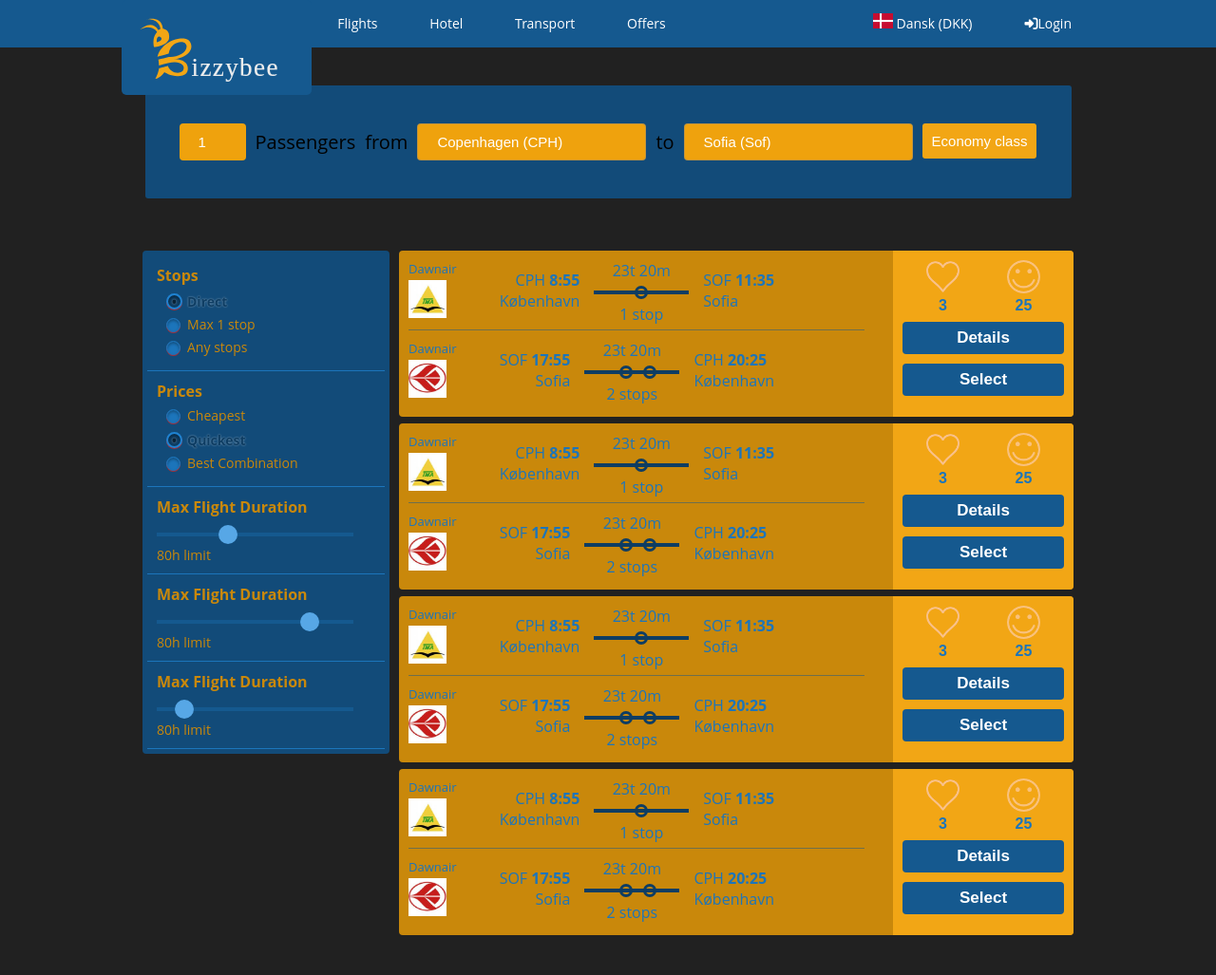
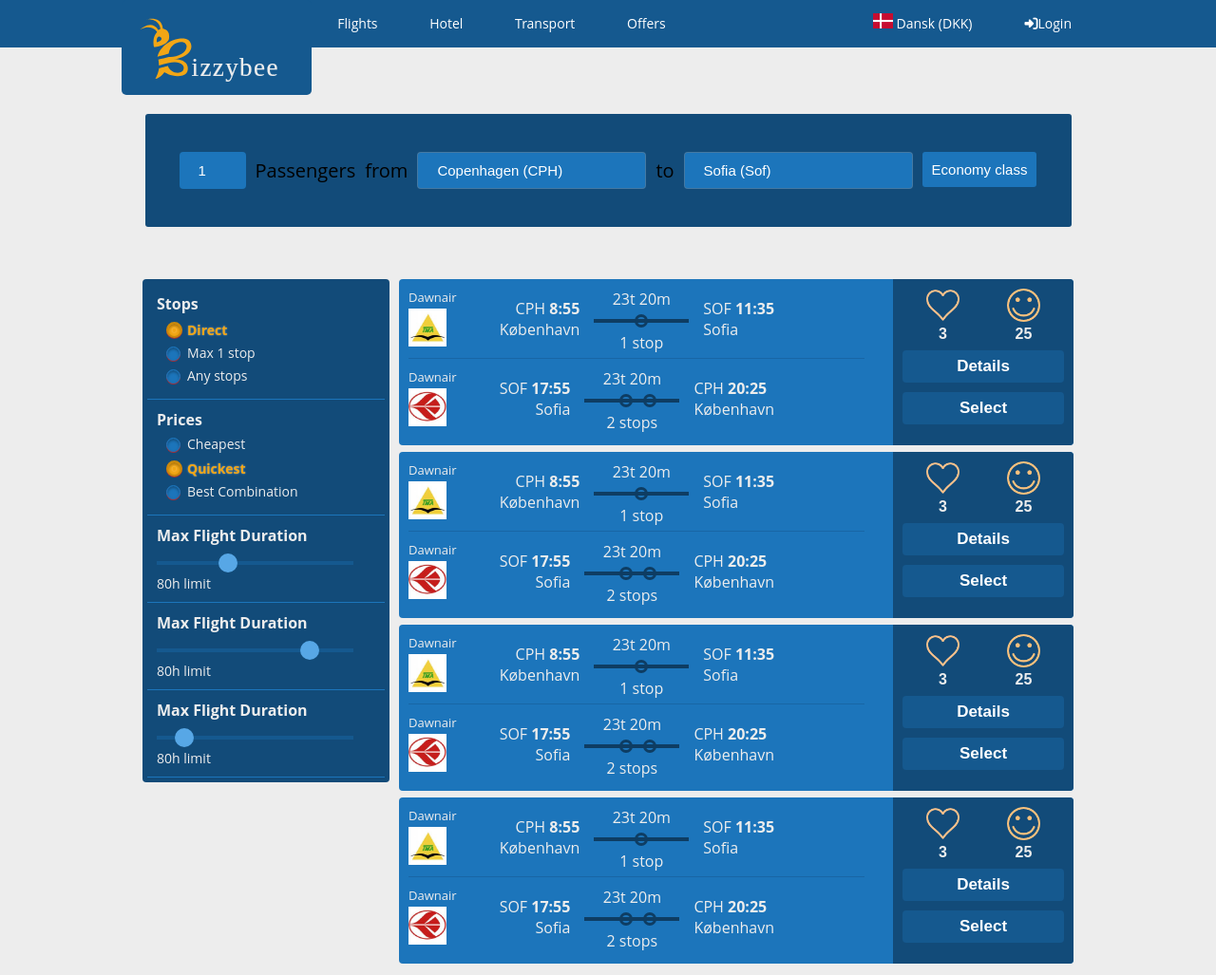
Before and after one commit to ShawnDK/interfaceD, a PHP site: page /results.html in a window 1280 px wide. Shown: the whole page at 95% size. Before the commit the page ends 985 px from the top, so only its background shows below. Run offline with PHP 8.4, Linux system fonts and the light colour scheme; some libraries are stand-ins or nearby versions; some web fonts are replaced.

Commit message:
style on results html

```diff
--- a/style.css
+++ b/style.css
@@ -8,7 +8,7 @@
 /*
     Display
  */
-body, #nav, #nav #leftNav, #nav #rightNav, #searchBox, #searchBox .flex-form, #destinationsFavourite, #destinationsHistory, #destinationsFavourite .favourite-images, #destinationsHistory .favourite-images, #SearchWrap, #flightSearchInfo, #flightSearchResultsAndFilters, #flightSearchResultsAndFilters #flightSearchResults .flightOption .flightItems .flightItem, #flightSearchResultsAndFilters #flightSearchResults .flightOption .aside, #flightSearchResultsAndFilters #flightSearchResults .flightOption .aside .btnGroup, .modalWindowPaymentBG .window .content .left .content, .modalWindowPaymentBG .window .content .left .content div, #modalWindowDetailsPayment .window .content .left .content, #modalWindowDetailsPayment .window .content .left .content .doubleInputs {
+body, #nav, #nav #leftNav, #nav #rightNav, #searchBox, #searchBox .flex-form, #destinationsFavourite, #destinationsHistory, #destinationsFavourite .favourite-images, #destinationsHistory .favourite-images, #SearchWrap, #flightSearchInfo, #flightSearchResultsAndFilters, #flightSearchResultsAndFilters #flightSearchResults .flightOption .flightItems .flightItem, #flightSearchResultsAndFilters #flightSearchResults .flightOption .aside, #flightSearchResultsAndFilters #flightSearchResults .flightOption .aside .btnGroup, .modalWindowPaymentBG .window .content .left .content, .modalWindowPaymentBG .window .content .left .content div, #modalWindowDetailsPayment .window .content .left .content, #modalWindowDetailsPayment .window .content .left .content div, #editProfile {
   display: -webkit-box;
   display: -moz-box;
   display: -webkit-flexbox;
@@ -19,7 +19,7 @@
 /*
     Flex direction
  */
-#nav, #searchBox, #destinationsFavourite .favourite-images, #destinationsHistory .favourite-images, #flightSearchResultsAndFilters, #flightSearchResultsAndFilters #flightSearchResults .flightOption .flightItems .flightItem, .modalWindowPaymentBG .window .content .left .content div, #modalWindowDetailsPayment .window .content .left .content .doubleInputs {
+#nav, #searchBox, #destinationsFavourite .favourite-images, #destinationsHistory .favourite-images, #flightSearchResultsAndFilters, #flightSearchResultsAndFilters #flightSearchResults .flightOption .flightItems .flightItem, .modalWindowPaymentBG .window .content .left .content div, #modalWindowDetailsPayment .window .content .left .content div, #editProfile {
   -webkit-box-orient: horizontal;
   -moz-box-orient: horizontal;
   -webkit-flex-direction: row;
@@ -38,13 +38,13 @@
 /*
     Flex wrap
  */
-#nav, #destinationsFavourite, #destinationsHistory {
+#nav, #destinationsFavourite, #destinationsHistory, #editProfile {
   -webkit-flex-wrap: nowrap;
   -moz-flex-wrap: nowrap;
   -ms-flex-wrap: none;
   flex-wrap: nowrap; }
 
-body, #searchBox, #destinationsFavourite .favourite-images, #destinationsHistory .favourite-images, #flightSearchResultsAndFilters, #flightSearchResultsAndFilters #flightSearchResults .flightOption .flightItems .flightItem, #flightSearchResultsAndFilters #flightSearchResults .flightOption .aside, .modalWindowPaymentBG .window .content .left .content, .modalWindowPaymentBG .window .content .left .content div, #modalWindowDetailsPayment .window .content .left .content, #modalWindowDetailsPayment .window .content .left .content .doubleInputs {
+body, #searchBox, #destinationsFavourite .favourite-images, #destinationsHistory .favourite-images, #flightSearchResultsAndFilters, #flightSearchResultsAndFilters #flightSearchResults .flightOption .flightItems .flightItem, #flightSearchResultsAndFilters #flightSearchResults .flightOption .aside, .modalWindowPaymentBG .window .content .left .content, .modalWindowPaymentBG .window .content .left .content div, #modalWindowDetailsPayment .window .content .left .content, #modalWindowDetailsPayment .window .content .left .content div {
   -webkit-flex-wrap: wrap;
   -moz-flex-wrap: wrap;
   -ms-flex-wrap: wrap;
@@ -98,7 +98,7 @@
   -webkit-justify-content: space-between;
   justify-content: space-between; }
 
-#flightSearchResultsAndFilters #flightSearchResults .flightOption .aside .btnGroup, .modalWindowPaymentBG .window .content .left .content div, #modalWindowDetailsPayment .window .content .left .content .doubleInputs {
+#flightSearchResultsAndFilters #flightSearchResults .flightOption .aside .btnGroup, .modalWindowPaymentBG .window .content .left .content div, #modalWindowDetailsPayment .window .content .left .content div {
   -moz-justify-content: space-around;
   -webkit-justify-content: space-around;
   justify-content: space-around; }
@@ -255,7 +256,8 @@
 
 #SearchWrap {
   width: 100%;
-  padding-bottom: 20px; }
+  padding-bottom: 20px;
+  background-color: #EDEDED; }
 
 #flightSearchInfo {
   border-radius: 3px;
@@ -263,14 +265,14 @@
   width: 925px;
   padding: 40px 25px;
   margin: 10px;
-  margin-top: 40px; }
+  margin-top: 70px; }
   #flightSearchInfo input {
     border-radius: 4px;
     padding: 10px 20px;
     margin-right: 10px;
     font-size: 15px;
     color: white;
-    background-color: #efa20d; }
+    background-color: #1c75bb; }
   #flightSearchInfo span {
     margin-right: 10px;
     font-size: 20px;
@@ -289,7 +291,7 @@
     /* The container <div> - needed to position the dropdown content */
     /* Dropdown Content (Hidden by Default) */ }
     #flightSearchInfo .dropdownClass .dropbtn {
-      background-color: #f2a615;
+      background-color: #1c75bb;
       padding: 10px;
       font-size: 15px;
       border-radius: 3px;
@@ -324,11 +326,11 @@
 */
 #flightSearchResultsAndFilters {
   width: 100%;
-  background-color: #212121;
+  background-color: #EDEDED;
   padding-top: 20px;
   font-family: Open Sans, sans-serif; }
   #flightSearchResultsAndFilters #flightSearchFilters {
-    color: #c9880b;
+    color: #ededed;
     background-color: #124b79;
     width: 250px;
     padding: 5px;
@@ -402,7 +407,7 @@
       -webkit-appearance: none;
       margin-top: -8px; }
   #flightSearchResultsAndFilters #flightSearchResults {
-    color: #1c75bb;
+    color: #ededed;
     width: 710px;
     margin: 5px;
     /* background-color:cD($primary-color,0%);
@@ -439,7 +444,7 @@
      }*/ }
     #flightSearchResultsAndFilters #flightSearchResults .flightOption {
       height: 175px;
-      background-color: #c9880b;
+      background-color: #1c75bb;
       border-radius: 4px;
       margin-bottom: 7px;
       overflow: hidden;
@@ -532,11 +537,11 @@
         float: right;
         width: 170px;
         height: 100%;
-        background-color: #f2a615; }
+        background-color: #124b79; }
         #flightSearchResultsAndFilters #flightSearchResults .flightOption .aside .btnGroup {
           margin-bottom: 20px; }
           #flightSearchResultsAndFilters #flightSearchResults .flightOption .aside .btnGroup button {
-            color: #1c75bb;
+            color: #ededed;
             font-weight: bold;
             padding: 0;
             font-size: 16px;
```
Also changed, not shown: other parts of style.css (+26 -24 lines), style.scss (+3 -31 lines), 1 other file.
